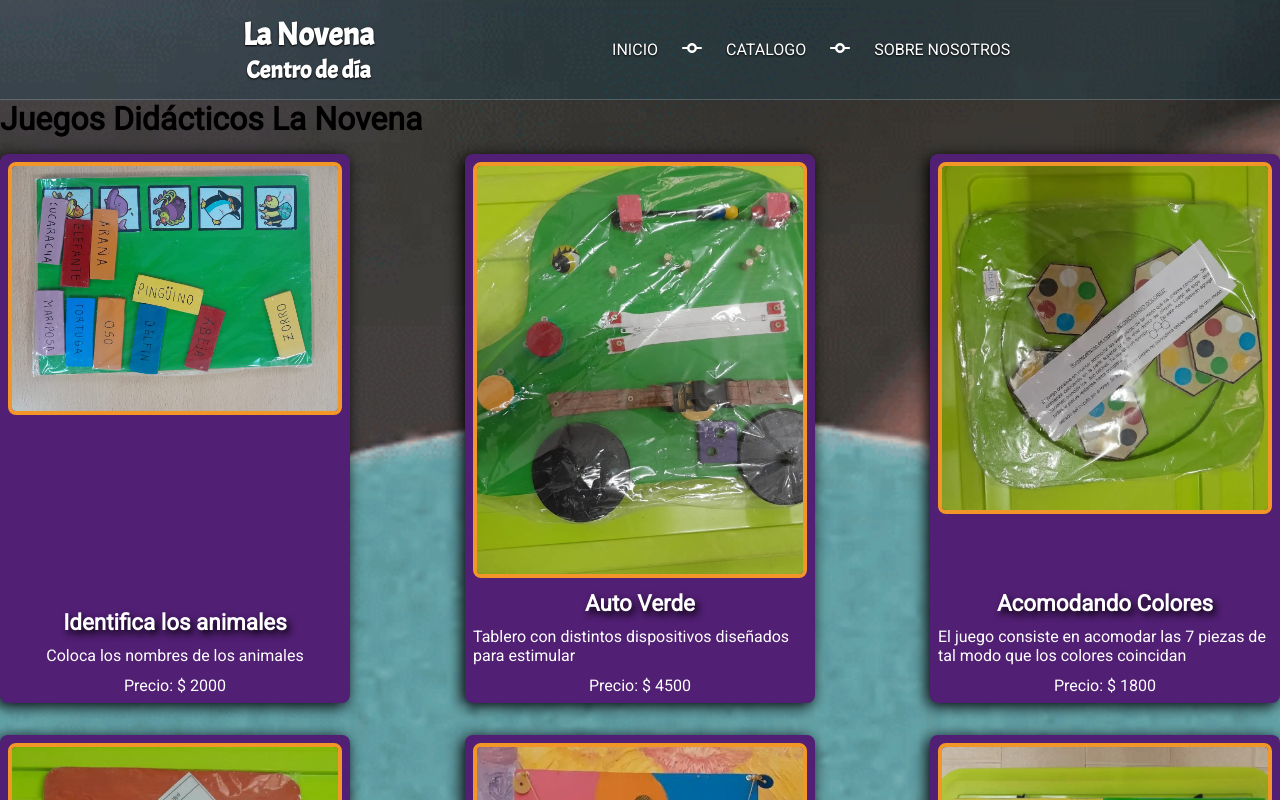
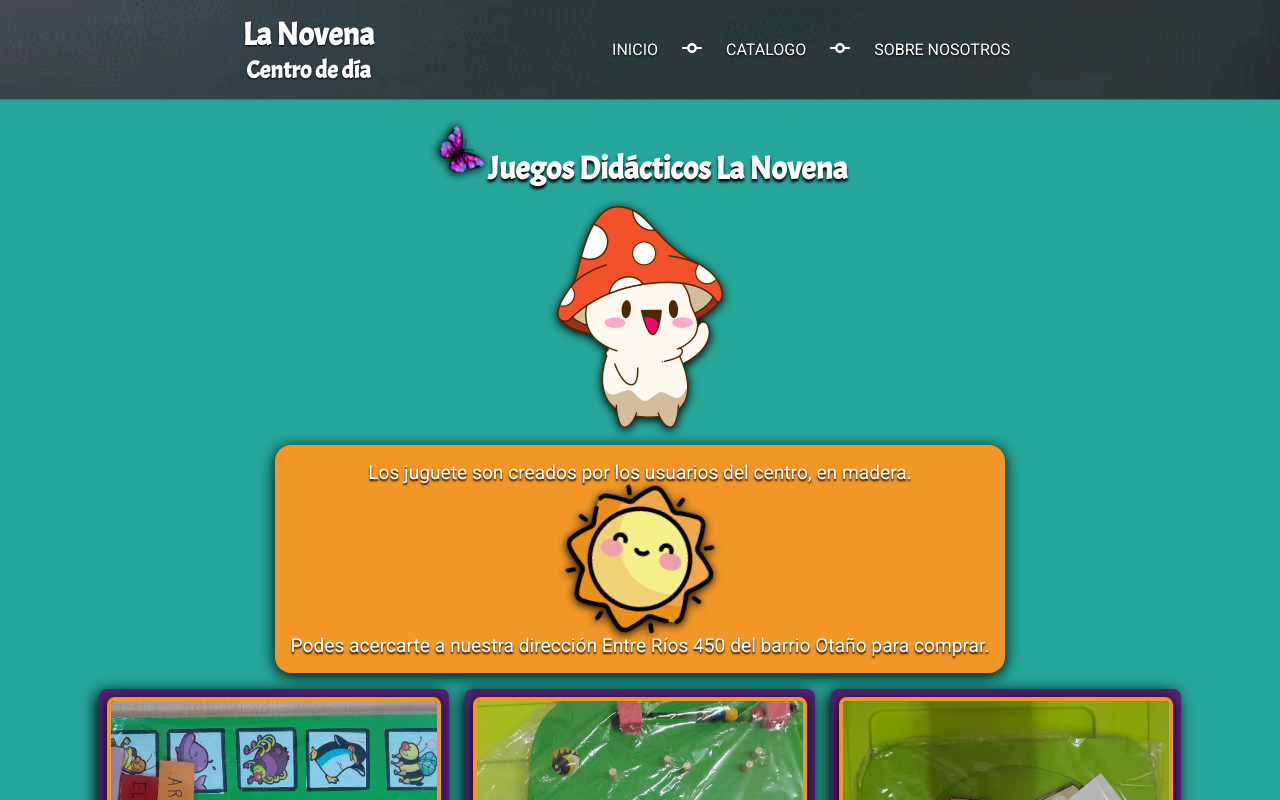
Before and after one commit to BarrosLucasJavier/CentroDeDia, a React (Vite) app: page /catalogo in a window 1280 px wide. Shown: the top 800 px of the page. Built offline with nearby package versions, Linux system fonts and the light colour scheme.

Commit message:
catalogo finalizado

```diff
--- a/src/components/cardProduct/cardProduct.module.css
+++ b/src/components/cardProduct/cardProduct.module.css
@@ -1,7 +1,8 @@
 .cardContainer{
     max-width: 350px;
+    padding: 0.5rem;
+    margin-top: 1rem;
     background-color: var(--violeta);
-    padding: 0.5rem;
     color: white;
     display: flex;
     flex-direction: column;
@@ -9,10 +10,11 @@
     gap: 0.5rem;
     border-radius: 8px;
     box-shadow: -3px 3px 15px black;
-    margin-top: 1rem;
 }
-.cardContainer img{
+.productImg{
     width: 100%;
+    height: 350px;
+    object-fit: cover;
     border-radius: 8px;
     border: 4px solid var(--naranja);
 }
@@ -22,8 +24,30 @@
     justify-content: space-between;
     align-items: center;
     gap: 0.7rem;
+    height: 170px;
 }
 .cardInfo h3{
     text-shadow: 3px 4px 7px black;
     font-size: 1.4rem;
 }
+.modal{
+    position: fixed;
+    top:0;
+    z-index: 99;
+    left: 0;
+    min-width: 100vw;
+    min-height: 100vh;
+    background-color: rgba(0, 0, 0, 0.641);
+    display: flex;
+    justify-content: center;
+    align-items: center;
+}
+.modal img{
+    width: 90%;
+}
+.closeModal{
+    position: absolute;
+    top: 1rem;
+    z-index: 199;
+    font-size: 2rem;
+}
--- a/src/components/cardProduct/index.jsx
+++ b/src/components/cardProduct/index.jsx
@@ -1,14 +1,24 @@
 import PropTypes from 'prop-types'
 import styles from './cardProduct.module.css'
+import { useState } from 'react';
+import { FontAwesomeIcon } from '@fortawesome/react-fontawesome';
+import { faClose } from '@fortawesome/free-solid-svg-icons';
 
 
 const CardProduct = ({ product }) => {
+    const [modalOpen, setModalOpen] = useState(false);
 
 
     return (
         <div className={styles.cardContainer}>
+        {modalOpen && (
+            <div className={styles.modal}>
+                <FontAwesomeIcon className={styles.closeModal} onClick={() => setModalOpen(!modalOpen)} icon={faClose}/>
+                <img src={product.imagen}/>
+            </div>
+        )}
             <div>
-                <img src={product.imagen}/>
+                <img className={styles.productImg} onClick={()=>setModalOpen(!modalOpen)} src={product.imagen}/>
             </div>
             <div className={styles.cardInfo}>
                 <h3>{product.nombre}</h3>
--- a/src/components/catalogo/catalogo.module.css
+++ b/src/components/catalogo/catalogo.module.css
@@ -1,6 +1,7 @@
 .catalogoContainer{
     display: flex;
     flex-wrap: wrap;
-    justify-content: space-between;
+    justify-content: center;
+    align-items: center;
     gap: 1rem;
 }
--- a/src/components/header/header.module.css
+++ b/src/components/header/header.module.css
@@ -25,7 +25,7 @@
     margin-top: 0.7rem;
     padding: 0.7rem;
     border-bottom:1px solid rgba(255, 255, 255, .2);
-    background-color: rgba(0, 70, 105, 0.431);
+    background-color: rgba(0, 70, 105, 0.819);
     animation: slideMenu 0.3s ease-in-out  1;
     display: flex;
     flex-direction: column;
--- /dev/null
+++ b/src/pages/catalogo/catalogo.module.css
@@ -0,0 +1,46 @@
+.catalogoContainer{
+    display: flex;
+    flex-direction: column;
+    justify-content: center;
+    align-items: center;
+    padding: 1.5rem;
+    background-color: var(--verde);
+}
+.catalogoContainer h1{
+    color: white;
+    font-family: var(--tituloFuente);
+    text-shadow: 0 3px 3px black;
+}
+.catalogoContainer img{
+    filter: drop-shadow(0 2px 5px black);
+}
+.mariposa{
+    width: 55px;
+    transform: rotate(55deg);
+}
+.infoContainer{
+    padding: 1rem;
+    color: white;
+    text-shadow: 0 2px 2px black;
+    font-size: 1.2rem;
+    display: flex;
+    flex-direction: column;
+    justify-content: space-evenly;
+    align-items: center;
+    background-color: var(--naranja);
+    border-radius: 16px;
+    box-shadow: 0 3px 15px black;
+}
+.sol{
+    width: 150px;
+    animation: rotar 2s ease-in-out infinite alternate;
+
+}
+@keyframes rotar {
+    from{
+        transform: rotate(-15deg);
+    }
+    to{
+        transform: rotate(15deg);
+    }
+}
--- a/src/pages/catalogo/index.jsx
+++ b/src/pages/catalogo/index.jsx
@@ -1,10 +1,20 @@
 import Catalogo from "../../components/catalogo";
-
+import styles from './catalogo.module.css'
+import hongo from '../../assets/images/hongo.png'
+import mariposa from '../../assets/images/mariposa.gif'
+import sol from '../../assets/images/sol.png';
 
 const CatalogoPage = () => {
     return (
-        <main>
-            <h1>Juegos Didácticos La Novena</h1>
+        <main className={styles.catalogoContainer}>
+            <h1><img className={styles.mariposa} src={mariposa}/>Juegos Didácticos La Novena</h1>
+            <img src={hongo}/>
+            <div className={styles.infoContainer}>
+                <p>Los juguete son creados por los usuarios del centro, en madera.</p>
+                <img className={styles.sol} src={sol}/>
+                <p>Podes acercarte a nuestra dirección Entre Ríos 450 del barrio Otaño para comprar.</p>
+            </div>
+
             <Catalogo/>
         </main>
     );
```
